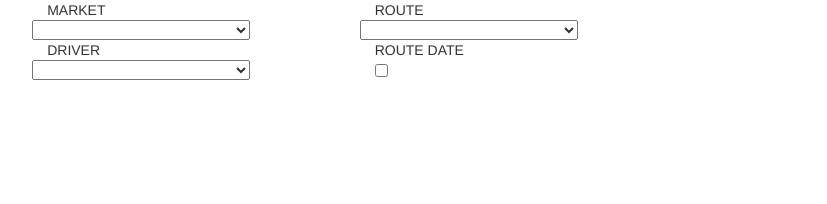
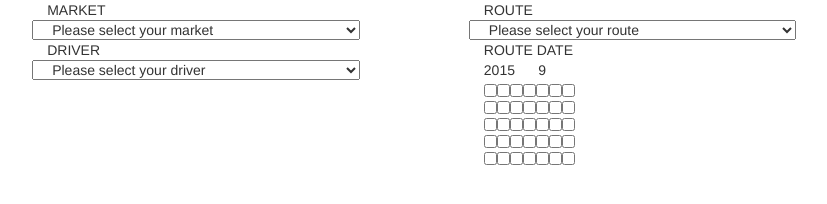
Before and after one commit to gzmask/knockoutjs-app, a plain HTML site: page index.html in a window 1280 px wide. Shown: the whole page, without its empty margins (62-889 px from the left). Drawn offline with Linux system fonts and the light colour scheme.

Commit message:
added month year to view

```diff
--- a/app.js
+++ b/app.js
@@ -3,7 +3,7 @@ $(document).ready(function() {
   var Week =
     function(days/*fixed length array of 7 booleans indicating the checkbox values, null if not exist*/) {
       if (days.length != 7) throw "invalid week";
-      this.days = ko.observableArray(daysofmonth); };
+      this.days = ko.observableArray(days); };
   var vm = {
     markets:
       states,
@@ -13,11 +13,11 @@ $(document).ready(function() {
       drivers,
     weeks:
       //nested array representing a month: 5 weeks for a month, 7 days for a week.
-      Array.apply(null, Array(5)).map(function(){return new Week(Array.apply(null, Array(7)).map(function(){return null}))}),
-    Month:
-      9,
-    Year:
-      2015
+      Array.apply(null, Array(5)).map(function(){return new Week(Array.apply(null, Array(7)).map(function(){return false}))}),
+    month:
+      ko.observable(9),
+    year:
+      ko.observable(2015)
   };
   ko.applyBindings(vm);
 });
--- a/index.html
+++ b/index.html
@@ -14,32 +14,33 @@
   </head>
   <body>
     <div class="row">
-      <div class="col-md-2 col-md-offset-1">MARKET</div>
-      <div class="col-md-2 col-md-offset-1">ROUTE</div>
+      <div class="col-md-3 col-md-offset-1">MARKET</div>
+      <div class="col-md-3 col-md-offset-1">ROUTE</div>
     </div>
     <div class="row">
-      <select class="col-md-2 col-md-offset-1" data-bind="
+      <select class="col-md-3 col-md-offset-1" data-bind="
         options: markets,
         optionsText: 'name',
         optionsValue: 'value',
         optionsCaption: 'Please select your market'"></select>
-      <select class="col-md-2 col-md-offset-1" data-bind="
+      <select class="col-md-3 col-md-offset-1" data-bind="
         options: routes,
         optionsText: 'name',
         optionsValue: 'value',
         optionsCaption: 'Please select your route'"></select>
     </div>
     <div class="row">
-      <div class="col-md-2 col-md-offset-1">DRIVER</div>
-      <div class="col-md-2 col-md-offset-1">ROUTE DATE</div>
+      <div class="col-md-3 col-md-offset-1">DRIVER</div>
+      <div class="col-md-3 col-md-offset-1">ROUTE DATE</div>
     </div>
     <div class="row">
-      <select class="col-md-2 col-md-offset-1" data-bind="
+      <select class="col-md-3 col-md-offset-1" data-bind="
         options: drivers,
         optionsText: 'name',
         optionsValue: 'value',
         optionsCaption: 'Please select your driver'"></select>
-      <div class="col-md-2 col-md-offset-1">
+      <div class="col-md-3 col-md-offset-1">
+        <span data-bind="text: year"></span> &nbsp;&nbsp;&nbsp;&nbsp; <span data-bind="text: month"></span><br />
         <table data-bind="foreach: weeks">
           <tr data-bind="foreach: days">
             <td><input type="checkbox" data-bind="checked:$data"></td>
```
